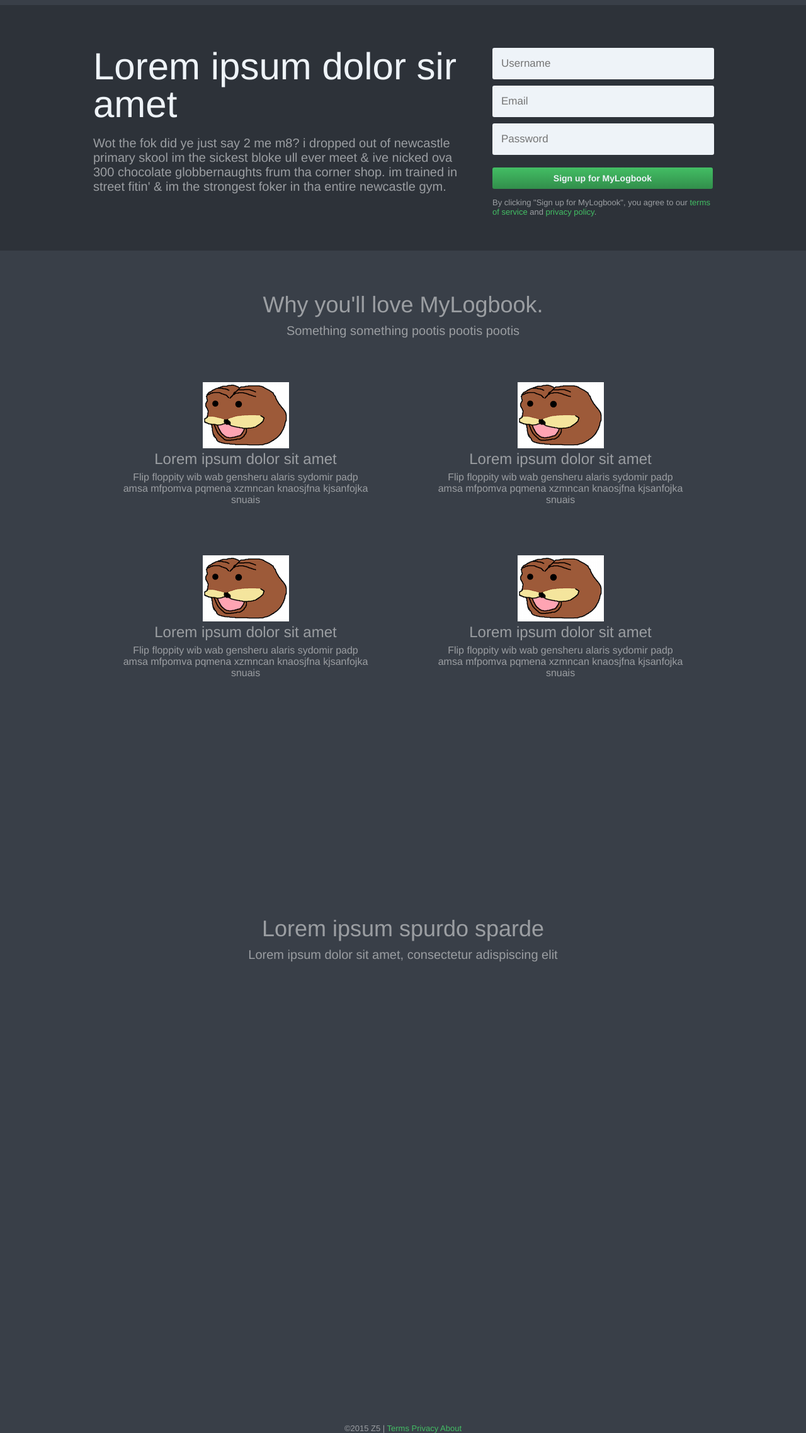
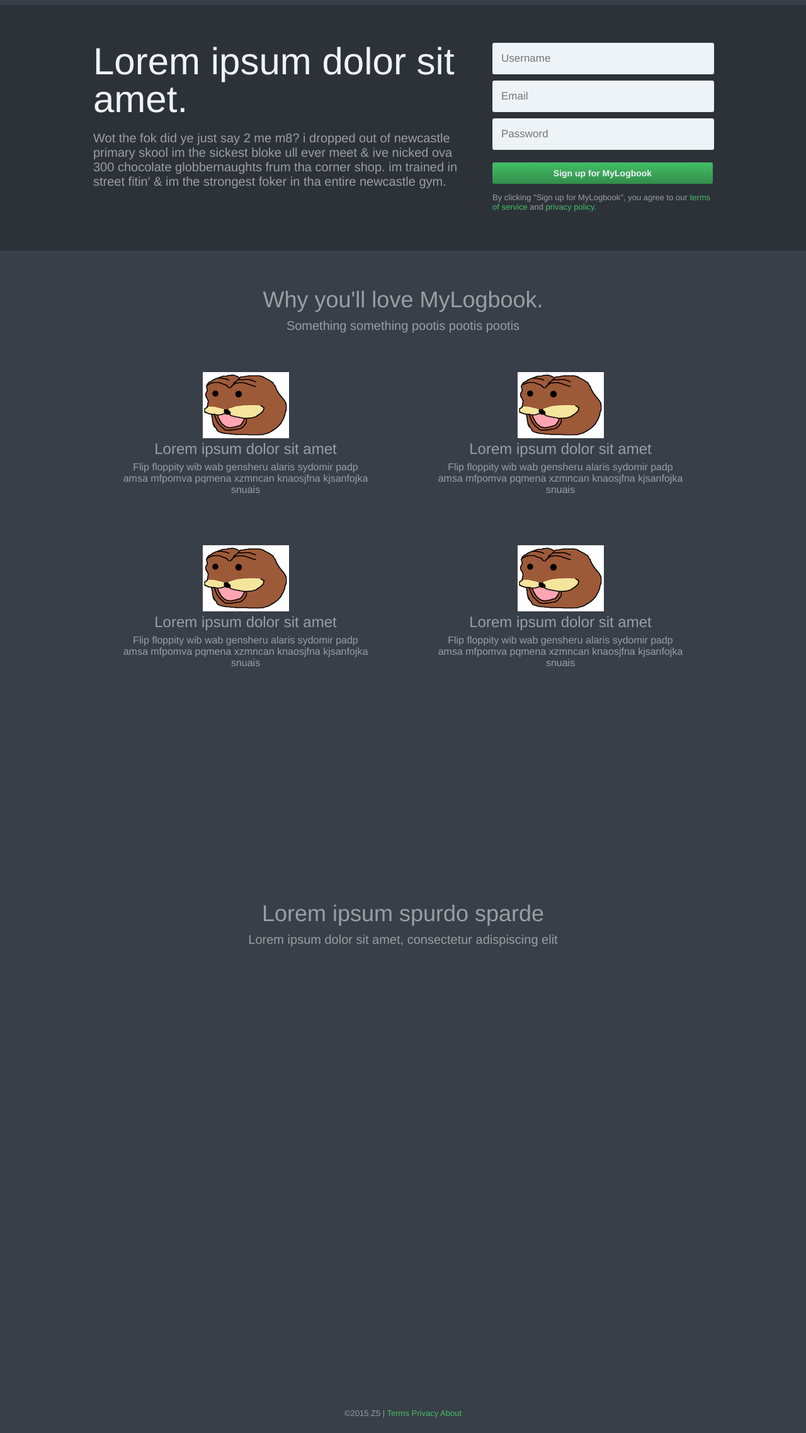
Before and after one commit to andreimuntean/Logbook, a PHP site: page /pages/landing-page/landing-page.html in a window 1280 px wide. Shown: the part 62-2338 px from the top of the page at 63% size. After the commit the page ends 2314 px from the top, so only its background shows below. Run offline with PHP 8.4, Linux system fonts and the light colour scheme.

Commit message:
Aligned one more thing

```diff
--- a/Logbook/css/style.css
+++ b/Logbook/css/style.css
@@ -63,7 +63,7 @@
 /* I honestly for the love of god could not come up with a better name than
 this. Its rather self explanatory anyway. */
 div.bigThing { /* That's what she said. */
-  margin-top: 60px;
+  margin-top: 52px;
 }
 
 div.overallContainer {
--- a/Logbook/pages/landing-page/landing-page.html
+++ b/Logbook/pages/landing-page/landing-page.html
@@ -26,7 +26,7 @@
     <div class="contentContainer">
 
       <div class="bigThing" style="width:600px; float:left">
-        <h1 style="color:#EEF3F8">Lorem ipsum dolor sir amet</h1>
+        <h1 style="color:#EEF3F8">Lorem ipsum dolor sit amet.</h1>
         <p>Wot the fok did ye just say 2 me m8? i dropped out of newcastle
           primary skool im the sickest bloke ull ever meet & ive nicked ova 300
           chocolate globbernaughts frum tha corner shop. im trained in street
```
